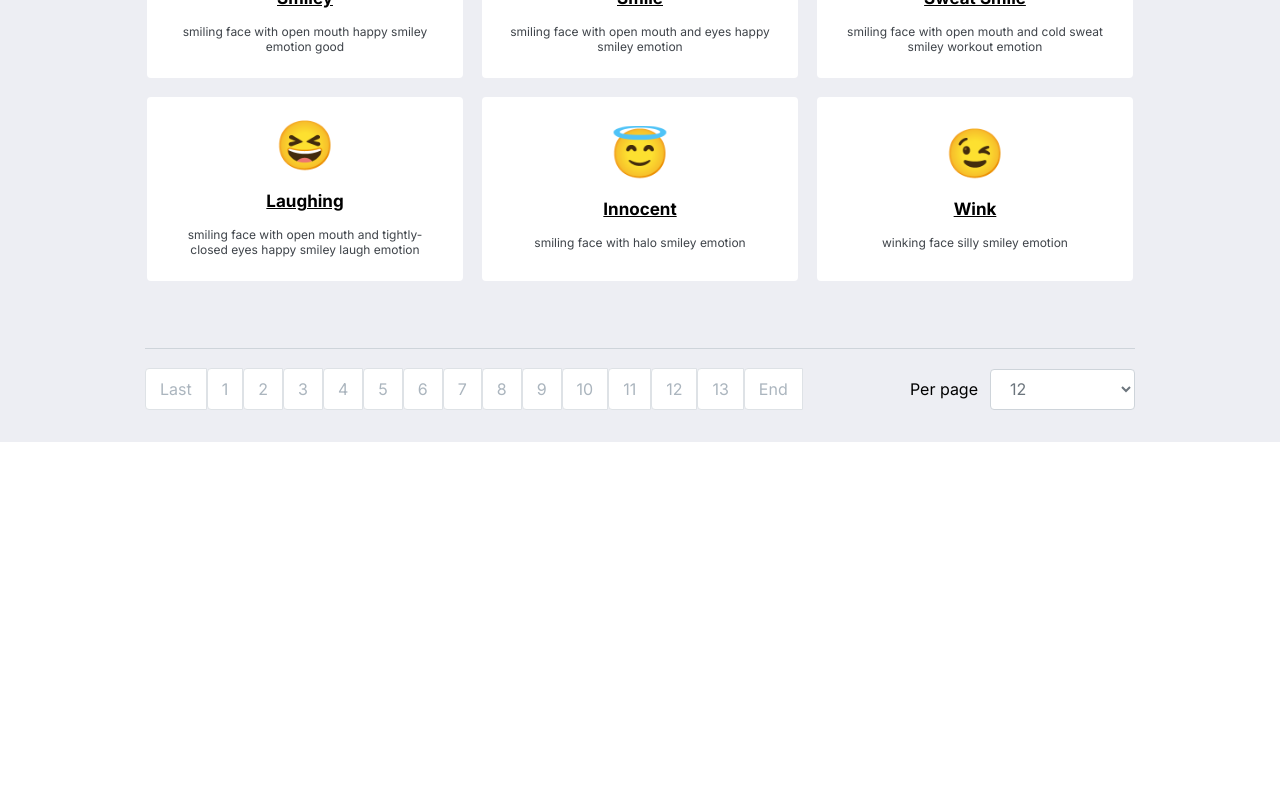
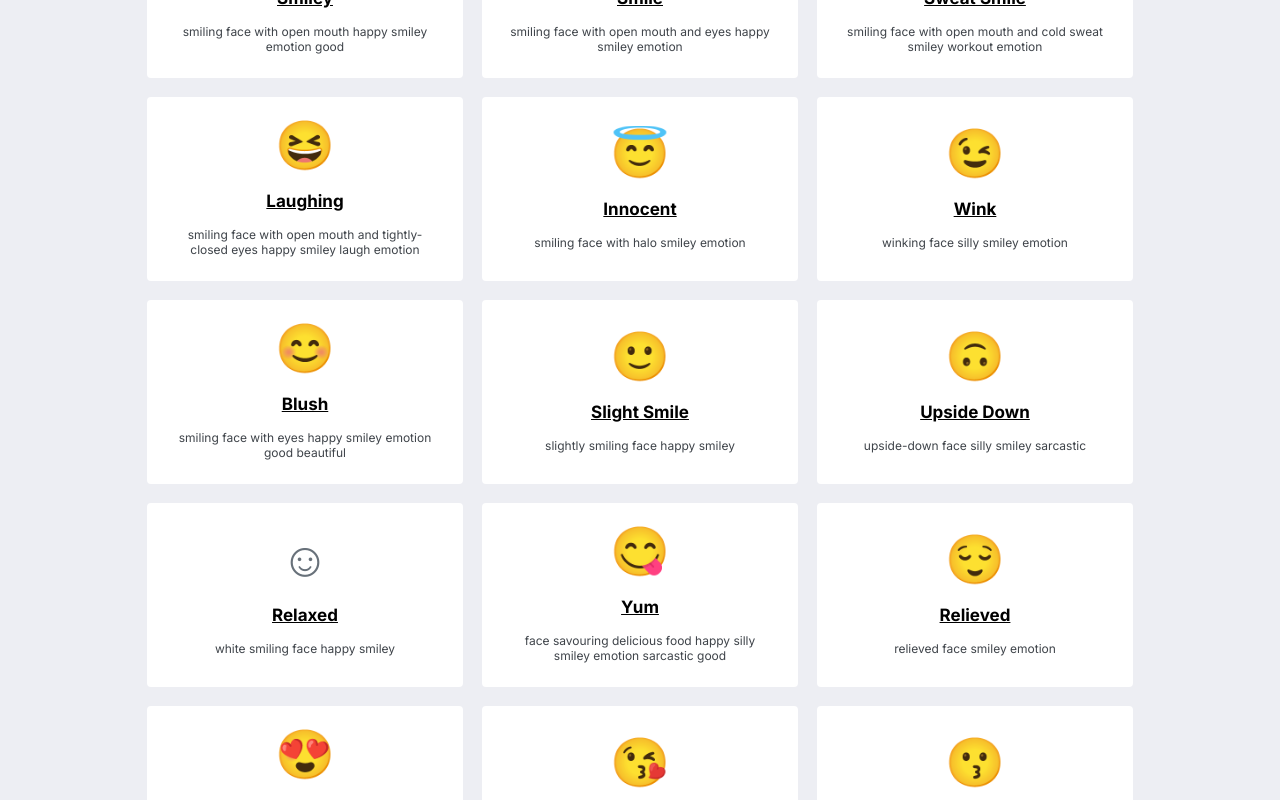
Before and after one commit to Roman-Vik/emojiFinder, a React (Create React App) app: page / in a window 1280 px wide. Shown: the part 925-1725 px from the top of the page. Before the commit the page ends 1367 px from the top, so only its background shows below. Built offline with nearby package versions, Linux system fonts and the light colour scheme.

Commit message:
refactor app

```diff
--- a/src/App.jsx
+++ b/src/App.jsx
@@ -1,9 +1,11 @@
 import React from "react";
+import {v4 as id} from 'uuid';
 import {useState} from "react";
 import {Header} from "./components/header/Header";
 import {Main} from "./components/main/Main";
 import {Footer} from "./components/footer/Footer";
 import {data} from "./store/data";
+import {Card} from "./components/card/Card";
 
 
 function App() {
@@ -13,7 +15,7 @@ function App() {
     const [firstPages, setFirstPages] = useState(0)
     const [lastPages, setLastPages] = useState(amountItem)
     const [str, setStr] = useState('1')
-    const [pageNav, setPageNav] = useState({})
+    const [pageNav, setPageNav] = useState(1)
 
 
 
@@ -28,11 +30,50 @@ function App() {
             };
         });
     }
+
+
+    /*=============Отрисовка Card в List==*/
+    function listCard () {
+        return (
+            <>
+                {refData().filter(el => el.title.includes(input.trim().toLowerCase()) || el.keywords.includes(input.trim().toLowerCase())).map(el => <Card key={id()} {...el}/>)}
+            </>
+        )
+    }
+/*===============================*/
+    {/*   { refData()
+                        .slice((+str * amountItem - amountItem), ((+str * amountItem - amountItem) + amountItem))
+                        .filter(el => el.title.includes(input.trim().toLowerCase()) || el.keywords.includes(input.trim().toLowerCase())).map(el =>
+                            <Card key={id()} {...el} />)
+                    }*/}
+/*===============================*/
+ function pagination() {
+     return (
+         <>
+             {
+                 refData().filter((el, index, arr) => index <= (arr.length / (amountItem * 12) )).map((el, i) => <li
+                     onClick={(e) => {
+                         setStr(e.target.valueOf().innerText)
+                         setFirstPages(i * amountItem)
+                         setLastPages((i * amountItem) + amountItem)
+                     }}
+                     key={id()}>{i + 1}</li>)
+             }
+         </>)
+
+ }
+pagination()
+
+
+
+
+
+
     return (
         <>
             <Header/>
-            <Main input={input} setInput={setInput} refData={refData} amountItem={amountItem} firstPages={firstPages} lastPages={lastPages} str={str}/>
-            <Footer setPageNav={setPageNav} refData={refData} setFirstPages={setFirstPages} setLastPages={setLastPages} setStr={setStr} amountItem={amountItem}
+            <Main listCard={listCard} input={input} setInput={setInput} refData={refData} amountItem={amountItem} firstPages={firstPages} lastPages={lastPages} str={str}/>
+            <Footer pagination={pagination} setPageNav={setPageNav} refData={refData} setFirstPages={setFirstPages} setLastPages={setLastPages} setStr={setStr} amountItem={amountItem}
                     setAmountItem={setAmountItem}/>
         </>
     );
--- a/src/components/footer/Footer.jsx
+++ b/src/components/footer/Footer.jsx
@@ -3,11 +3,11 @@ import s from './footer.module.css'
 import {Select} from "../select/Select";
 import {Pages} from "../pages/Pages";
 
-export function Footer({setPageNav ,refData, setLastPages, setFirstPages, setStr, amountItem, setAmountItem}) {
+export function Footer({ pagination, setPageNav ,refData, setLastPages, setFirstPages, setStr, amountItem, setAmountItem}) {
     return (
         <footer>
             <div className={s.container}>
-                <Pages setPageNav={setPageNav} refData={refData} amountItem={amountItem} setFirstPages={setFirstPages} setLastPages={setLastPages} setStr={setStr}/>
+                <Pages pagination={pagination}/>
                 <Select amountItem={amountItem} setAmountItem={setAmountItem}/>
             </div>
         </footer>
--- a/src/components/list/List.jsx
+++ b/src/components/list/List.jsx
@@ -1,20 +1,15 @@
 import React from "react";
-import {Card} from "../card/Card";
 import s from './list.module.css'
-import {v4 as id} from 'uuid';
 
 
-export function List({refData, input, amountItem, str}) {
+
+export function List({listCard}) {
     return (
         <section>
             <div className={s.list}>
                 <div className={s.list__wrapper}></div>
                 <div className={s.container}>
-                    { refData()
-                        .slice((+str * amountItem - amountItem), ((+str * amountItem - amountItem) + amountItem))
-                        .filter(el => el.title.includes(input.trim().toLowerCase()) || el.keywords.includes(input.trim().toLowerCase())).map(el =>
-                            <Card key={id()} {...el} />)
-                    }
+                    {listCard()}
                 </div>
             </div>
         </section>
--- a/src/components/main/Main.jsx
+++ b/src/components/main/Main.jsx
@@ -2,11 +2,11 @@ import React from "react";
 import {Search} from "../search/Search";
 import {List} from "../list/List";
 
-export function Main({ input, setInput, refData, amountItem, str}) {
+export function Main({ listCard ,input, setInput, refData, amountItem, str}) {
     return (
         <main>
             <Search setInput={setInput}/>
-            <List refData={refData} str={str} amountItem={amountItem} input={input}/>
+            <List listCard={listCard} refData={refData} str={str} amountItem={amountItem} input={input}/>
         </main>
     )
 }
--- a/src/components/pages/Pages.jsx
+++ b/src/components/pages/Pages.jsx
@@ -1,53 +1,12 @@
 import s from "./pages.module.css"
 import React from "react";
-import {v4 as id} from 'uuid';
 
-
-const pagination = () => {
-    const pageNum = []
-    for(let i = 0; i <  Math.ceil(1820/48) ; i++){
-        //общее колличесво карт делим на колличество отображения на странице
-        pageNum.push[i]
-    }
-
-
-
-    return (
-        <>
-        <ul>
-            <li>first</li>
-
-            <li>last</li>
-        </ul>
-        </>
-    )
-}
-
-
-export function Pages({setPageNav, refData, amountItem, setStr, setLastPages, setFirstPages}) {
-
-console.log(amountItem)
-
+export function Pages({ pagination}) {
     return (
         <ul className={s.list}>
-            <li>Last</li>
-            {refData().filter((el, index, arr) => index <= (arr.length / (amountItem * 12) )).map((el, i) => <li
-                onClick={(e) => {
-                    setStr(e.target.valueOf().innerText)
-                    setFirstPages(i * amountItem)
-                    setLastPages((i * amountItem) + amountItem)
-                }}
-                key={id()}>{i + 1}</li>)}
-
-
-            {/*{refData().slice(0, 5).map((el, i) => <li*/}
-            {/*    onClick={(e) => {*/}
-            {/*        setStr(e.target.valueOf().innerText)*/}
-            {/*        setFirstPages(i * amountItem)*/}
-            {/*        setLastPages((i * amountItem) + amountItem)*/}
-            {/*    }}*/}
-            {/*    key={id()}>{i + 1}</li>)}*/}
-            <li>End</li>
+            <li onClick={() =>  {
+            } }>first</li>
+            {pagination()}
         </ul>
     )
 }
```
